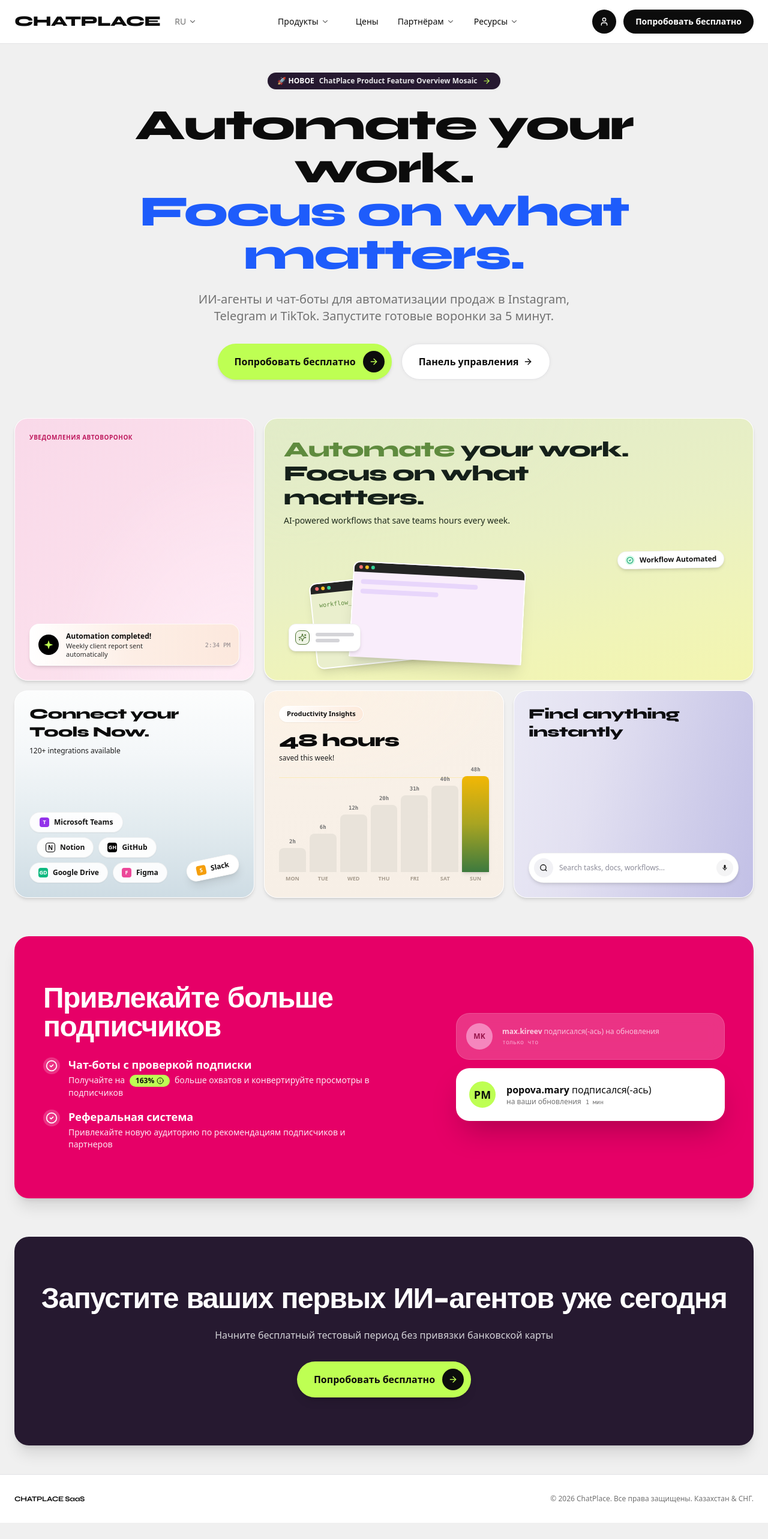
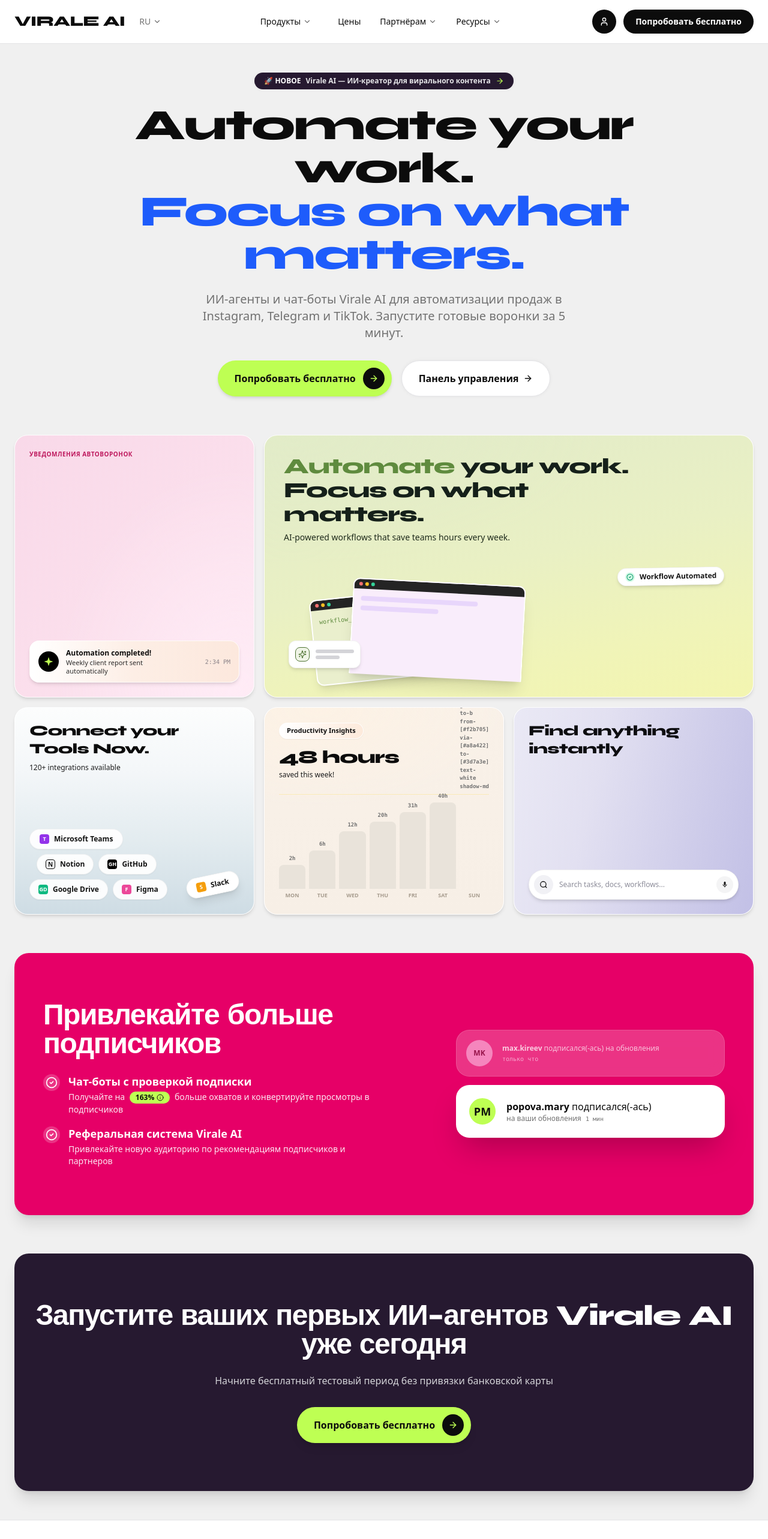
Before and after one commit to tursumetovsk-source/chatplace-saas, a Next.js app in the folder apps/web/: page / in a window 1280 px wide. Shown: the top 2566 px of the page at 60% size. Before the commit the page ends 2539 px from the top, so only its background shows below. Built offline with nearby package versions, Linux system fonts and the light colour scheme.

Commit message:
feat: rename website and company to Virale AI

```diff
--- a/apps/web/app/(dashboard)/layout.tsx
+++ b/apps/web/app/(dashboard)/layout.tsx
@@ -29,7 +29,7 @@
     { label: 'Автоматизации', href: '/automations', icon: Workflow },
     { label: 'AI-Агенты', href: '/ai-agents', icon: Sparkles },
     { label: 'Шаблоны', href: '/automations', icon: Grid },
-    { label: 'Virale', href: '/ai-agents', icon: Eye },
+    { label: 'Virale AI', href: '/ai-agents', icon: Eye },
     { label: 'Inbox', href: '/inbox', icon: MessageSquare },
     { label: 'Контакты', href: '/contacts', icon: Users },
     { label: 'CRM Сделки', href: '/crm', icon: BarChart3 },
@@ -40,14 +40,14 @@
 
   return (
     <div className="min-h-screen flex flex-col md:flex-row bg-white text-[#000000] font-body">
-      {/* Mobile Top Header (Visible on screens < 768px) */}
+      {/* Mobile Top Header */}
       <header className="md:hidden sticky top-0 z-50 bg-white border-b border-[#E7E7E7] px-4 py-3 flex items-center justify-between shadow-subtle">
         <div className="flex items-center gap-3">
           <div className="w-8 h-8 rounded-lg bg-gradient-to-tr from-sky-500 to-indigo-600 flex items-center justify-center font-bold text-white text-xs">
-            ПТ
+            VA
           </div>
           <Link href="/dashboard" className="font-display-extended font-extrabold text-lg text-[#000000]">
-            CHATPLACE
+            VIRALE AI
           </Link>
         </div>
 
@@ -59,7 +59,7 @@
         </button>
       </header>
 
-      {/* Mobile Drawer (Visible when toggled on phone) */}
+      {/* Mobile Drawer */}
       {mobileNavOpen && (
         <div className="md:hidden bg-white border-b border-[#E7E7E7] px-4 py-4 space-y-1 animate-in slide-in-from-top-2 duration-150 z-40">
           {navItems.map(item => {
@@ -85,11 +85,11 @@
         </div>
       )}
 
-      {/* Desktop Left Narrow Vertical Sidebar (Hidden on mobile <768px) */}
+      {/* Desktop Left Narrow Vertical Sidebar */}
       <aside className="hidden md:flex w-16 border-r border-[#E7E7E7] bg-white flex-col justify-between items-center py-4 sticky top-0 h-screen select-none shrink-0 z-40">
         <div className="flex flex-col items-center gap-3">
-          <div className="w-10 h-10 rounded-xl bg-gradient-to-tr from-sky-500 to-indigo-600 flex items-center justify-center font-bold text-white text-xs shadow-sm mb-2">
-            ПТ
+          <div className="w-10 h-10 rounded-xl bg-gradient-to-tr from-sky-500 to-indigo-600 flex items-center justify-center font-bold text-white text-xs shadow-sm mb-2" title="Virale AI">
+            VA
           </div>
 
           <nav className="flex flex-col items-center gap-1.5">
@@ -116,7 +116,7 @@
         </div>
 
         <div className="w-9 h-9 rounded-full bg-sky-400 text-white flex items-center justify-center font-bold text-xs shadow-sm cursor-pointer">
-          C
+          V
         </div>
       </aside>
 
@@ -149,7 +149,7 @@
 
       {/* Floating Intercom/Support Chat Widget */}
       <button
-        title="Поддержка ChatPlace"
+        title="Поддержка Virale AI"
         className="fixed bottom-16 md:bottom-6 right-4 md:right-6 w-12 h-12 md:w-14 md:h-14 rounded-full bg-[#1E5CFB] text-white flex items-center justify-center shadow-lg hover:scale-105 transition-transform z-30"
       >
         <MessageCircle className="w-5 h-5 md:w-6 md:h-6 fill-white" />
--- a/apps/web/app/layout.tsx
+++ b/apps/web/app/layout.tsx
@@ -21,8 +21,8 @@
 });
 
 export const metadata: Metadata = {
-  title: 'ChatPlace — Automate your work. Focus on what matters',
-  description: 'ИИ-агенты и чат-боты для продвижения в Instagram, Telegram и TikTok. Запустите по готовым шаблонам с телефона.'
+  title: 'Virale AI — Automate your work. Focus on what matters',
+  description: 'ИИ-агенты и чат-боты Virale AI для продвижения в Instagram, Telegram и TikTok. Запустите по готовым шаблонам с телефона.'
 };
 
 export default function RootLayout({
--- a/apps/web/app/page.tsx
+++ b/apps/web/app/page.tsx
@@ -38,7 +38,7 @@
     { name: 'Instagram', icon: Instagram, color: 'bg-pink-100 text-pink-600', href: '/automations' },
     { name: 'Telegram', icon: Send, color: 'bg-sky-100 text-sky-500', href: '/automations' },
     { name: 'TikTok', icon: Video, color: 'bg-zinc-100 text-zinc-900', href: '/automations' },
-    { name: 'Virale', icon: Eye, color: 'bg-purple-100 text-purple-600', href: '/ai-agents' },
+    { name: 'Virale AI', icon: Eye, color: 'bg-purple-100 text-purple-600', href: '/ai-agents' },
     { name: 'ИИ-менеджер', icon: Sparkles, color: 'bg-indigo-100 text-indigo-600', href: '/ai-agents' },
     { name: 'Геймификация в Instagram', icon: Trophy, color: 'bg-pink-100 text-pink-600', href: '/automations' },
     { name: 'Геймификация в Telegram', icon: Trophy, color: 'bg-sky-100 text-sky-500', href: '/automations' }
@@ -52,7 +52,7 @@
           {/* Logo & Lang */}
           <div className="flex items-center gap-4 sm:gap-6">
             <Link href="/" className="font-display-extended text-xl sm:text-2xl font-extrabold tracking-tighter text-[#0C0C0C]">
-              CHATPLACE
+              VIRALE AI
             </Link>
 
             <button className="flex items-center gap-1 text-xs sm:text-sm font-medium text-[#727272] hover:text-[#0C0C0C] transition">
@@ -188,7 +188,7 @@
         <section className="text-center max-w-4xl mx-auto space-y-6">
           <div className="inline-flex items-center gap-2 px-4 py-1.5 rounded-full bg-[#261930] text-white text-xs font-semibold shadow-subtle">
             <span>🚀 НОВОЕ</span>
-            <span className="text-zinc-200">ChatPlace Product Feature Overview Mosaic</span>
+            <span className="text-zinc-200">Virale AI — ИИ-креатор для вирального контента</span>
             <ArrowRight className="w-3.5 h-3.5 text-[#BEFF53]" />
           </div>
 
@@ -198,7 +198,7 @@
           </h1>
 
           <p className="text-base sm:text-xl text-[#727272] max-w-2xl mx-auto leading-normal">
-            ИИ-агенты и чат-боты для автоматизации продаж в Instagram, Telegram и TikTok. Запустите готовые воронки за 5 минут.
+            ИИ-агенты и чат-боты Virale AI для автоматизации продаж в Instagram, Telegram и TikTok. Запустите готовые воронки за 5 минут.
           </p>
 
           <div className="flex flex-wrap justify-center gap-4 pt-2">
@@ -222,14 +222,11 @@
           </div>
         </section>
 
-        {/* ============================================================ */}
-        {/* PRODUCT FEATURE MOSAIC (EXACT PROMPT SPECIFICATION MATCH)     */}
-        {/* ============================================================ */}
+        {/* PRODUCT FEATURE MOSAIC */}
         <section aria-label="Product feature overview" className="w-full max-w-[1374px] mx-auto">
-          {/* Responsive Mosaic Grid Layout (Desktop 3-col stage / Mobile 1-col stack) */}
           <div className="grid grid-cols-1 md:grid-cols-12 gap-5 md:gap-4 items-stretch">
 
-            {/* CARD 1 — NOTIFICATION (.notif) [Desktop: 4 cols] */}
+            {/* CARD 1 — NOTIFICATION (.notif) */}
             <div className="md:col-span-4 rounded-[22px] border-[1.6px] border-white/95 overflow-hidden shadow-md relative p-6 flex flex-col justify-between min-h-[160px] bg-[radial-gradient(120%_140%_at_92%_100%,rgba(255,236,246,0.95)_0%,rgba(255,236,246,0)_62%),linear-gradient(135deg,#f9d9e9_0%,#fbdfec_55%,#fce6f1_100%)]">
               <div className="text-[10px] font-extrabold uppercase tracking-wider text-pink-700 mb-2">
                 Уведомления автоворонок
@@ -237,13 +234,10 @@
 
               {/* Toast Stack */}
               <div className="relative w-full h-[70px]">
-                {/* Toast Ledge Behind */}
                 <div className="absolute left-[24px] right-[20px] top-[15px] h-[45px] rounded-[14px] bg-gradient-to-r from-[#e6e6e6] via-[#e6e3e2] to-[#e4cdcf] shadow-sm opacity-75" />
 
-                {/* Main Toast Card */}
                 <div className="absolute inset-0 h-[70px] rounded-[16px] bg-gradient-to-r from-white via-[#fdeee5] to-[#fce8dd] shadow-md flex items-center justify-between px-3.5 gap-3 border border-white/80">
                   <div className="flex items-center gap-3">
-                    {/* Sparkle SVG Icon */}
                     <div className="w-[34px] h-[34px] rounded-full bg-black flex items-center justify-center shrink-0">
                       <svg width="18" height="18" viewBox="0 0 24 24" fill="none">
                         <path d="M12 2L14.5 9.5L22 12L14.5 14.5L12 22L9.5 14.5L2 12L9.5 9.5L12 2Z" fill="#BEFF53" />
@@ -259,7 +253,7 @@
               </div>
             </div>
 
-            {/* CARD 3 — AUTOMATE YOUR WORK (.automate) HERO CENTER [Desktop: 8 cols] */}
+            {/* CARD 3 — AUTOMATE YOUR WORK (.automate) HERO CENTER */}
             <div className="md:col-span-8 rounded-[22px] border-[1.6px] border-white/95 overflow-hidden shadow-md relative p-6 sm:p-8 min-h-[300px] bg-[radial-gradient(90%_70%_at_6%_0%,rgba(226,236,200,0.9)_0%,rgba(226,236,200,0)_70%),linear-gradient(168deg,#e2ebc9_0%,#e9f0c4_48%,#f0f4b8_78%,#f3f5b0_100%)] flex flex-col justify-between">
               <div className="z-10 space-y-2 max-w-xl">
                 <h2 className="font-display-extended text-2xl sm:text-4xl font-extrabold text-[#15201a] leading-tight">
@@ -271,9 +265,7 @@
                 </p>
               </div>
 
-              {/* Splayed OS Windows & AI Badges Illustration */}
               <div className="mt-8 relative h-48 w-full flex items-center justify-center sm:justify-end">
-                {/* Back Window (-7deg lean) */}
                 <div className="absolute left-4 sm:left-12 bottom-0 w-64 sm:w-72 h-36 rounded-xl border-2 border-white bg-[#eaefcd] shadow-lg transform -rotate-6 overflow-hidden">
                   <div className="h-4 bg-[#242424] px-2 flex items-center gap-1">
                     <span className="w-1.5 h-1.5 rounded-full bg-red-400" />
@@ -283,7 +275,6 @@
                   <div className="p-3 text-[10px] font-mono text-[#5f8b3e]">workflow_trigger.js</div>
                 </div>
 
-                {/* Front Window (+4.2deg splay) */}
                 <div className="absolute left-12 sm:left-28 bottom-0 w-64 sm:w-72 h-40 rounded-t-xl border-2 border-white border-b-0 bg-[#f9edfb] shadow-xl transform rotate-3 overflow-hidden z-10">
                   <div className="h-4 bg-[#242424] px-2 flex items-center gap-1">
                     <span className="w-1.5 h-1.5 rounded-full bg-red-400" />
@@ -296,7 +287,6 @@
                   </div>
                 </div>
 
-                {/* "Workflow Automated" Pill */}
                 <div className="absolute right-4 top-2 px-3 py-1.5 rounded-full bg-white shadow-md border border-black/5 flex items-center gap-2 z-20 transform -rotate-1">
                   <div className="w-4 h-4 rounded-full bg-emerald-100 flex items-center justify-center">
                     <CheckCircle2 className="w-3 h-3 text-emerald-600" />
@@ -304,7 +294,6 @@
                   <span className="text-xs font-bold text-[#151515]">Workflow Automated</span>
                 </div>
 
-                {/* AI Sparkle Card */}
                 <div className="absolute left-2 bottom-4 p-2.5 rounded-xl bg-white shadow-md border border-black/5 flex items-center gap-2.5 z-20">
                   <div className="w-6 h-6 rounded-lg bg-[#eff4e6] flex items-center justify-center border border-[#4f7433]">
                     <Sparkles className="w-3.5 h-3.5 text-[#4f7433]" />
@@ -317,7 +306,7 @@
               </div>
             </div>
 
-            {/* CARD 2 — CONNECT YOUR TOOLS (.connect) [Desktop: 4 cols] */}
+            {/* CARD 2 — CONNECT YOUR TOOLS (.connect) */}
             <div className="md:col-span-4 rounded-[22px] border-[1.6px] border-white/95 overflow-hidden shadow-md relative p-6 bg-[linear-gradient(180deg,#fcfdfd_0%,#f4f7f9_30%,#e2ebef_66%,#cedce4_100%)] flex flex-col justify-between min-h-[300px]">
               <div>
                 <h2 className="font-display-extended text-2xl font-extrabold text-[#0c0c0c] leading-tight">
@@ -328,9 +317,7 @@
                 </p>
               </div>
 
-              {/* Integration Chips Floating Container */}
               <div className="mt-8 space-y-2 relative">
-                {/* Row 1 */}
                 <div className="flex items-center gap-2">
                   <div className="px-4 py-2 rounded-full bg-white/90 backdrop-blur-md shadow-sm border border-black/5 flex items-center gap-2 text-xs font-semibold text-[#131313]">
                     <div className="w-4 h-4 rounded bg-purple-600 text-white text-[9px] font-bold flex items-center justify-center">T</div>
@@ -338,7 +325,6 @@
                   </div>
                 </div>
 
-                {/* Row 2 */}
                 <div className="flex items-center gap-2 pl-3">
                   <div className="px-3.5 py-2 rounded-full bg-white/90 backdrop-blur-md shadow-sm border border-black/5 flex items-center gap-2 text-xs font-semibold text-[#131313]">
                     <div className="w-4 h-4 rounded border border-black flex items-center justify-center font-bold text-[10px]">N</div>
@@ -350,7 +336,6 @@
                   </div>
                 </div>
 
-                {/* Row 3 */}
                 <div className="flex items-center gap-2">
                   <div className="px-3.5 py-2 rounded-full bg-white/90 backdrop-blur-md shadow-sm border border-black/5 flex items-center gap-2 text-xs font-semibold text-[#131313]">
                     <div className="w-4 h-4 rounded bg-emerald-500 text-white text-[9px] font-bold flex items-center justify-center">GD</div>
@@ -362,7 +347,6 @@
                   </div>
                 </div>
 
-                {/* Floating Tilted Slack Chip (-20deg) */}
                 <div className="absolute right-0 bottom-2 px-4 py-2 rounded-full bg-white shadow-lg border border-black/5 flex items-center gap-2 text-xs font-extrabold text-[#131313] transform -rotate-12 z-20">
                   <div className="w-4 h-4 rounded bg-amber-500 text-white text-[9px] font-bold flex items-center justify-center">S</div>
                   <span>Slack</span>
@@ -370,7 +354,7 @@
               </div>
             </div>
 
-            {/* CARD 4 — PRODUCTIVITY INSIGHTS (.insights) [Desktop: 4 cols] */}
+            {/* CARD 4 — PRODUCTIVITY INSIGHTS (.insights) */}
             <div className="md:col-span-4 rounded-[22px] border-[1.6px] border-white/95 overflow-hidden shadow-md relative p-6 bg-[radial-gradient(115%_70%_at_22%_0%,#fdf2e5_0%,rgba(253,242,229,0)_68%),linear-gradient(180deg,#f9f1e8_0%,#f7efe6_100%)] flex flex-col justify-between min-h-[300px]">
               <div>
                 <div className="inline-block px-3 py-1 rounded-full bg-gradient-to-r from-white to-[#fdeadb] border border-white/90 shadow-sm text-[11px] font-bold text-[#111] mb-3">
@@ -384,7 +368,6 @@
                 </p>
               </div>
 
-              {/* 7 Ascending Bar Chart Columns (MON to SUN) */}
               <div className="mt-6 flex items-end justify-between gap-1.5 h-44 pt-4 border-t border-amber-200/50">
                 {[
                   { day: 'MON', h: 'h-10', label: '2h', bg: 'bg-[#e9e3da]' },
@@ -393,7 +376,7 @@
                   { day: 'THU', h: 'h-28', label: '20h', bg: 'bg-[#e9e3da]' },
                   { day: 'FRI', h: 'h-32', label: '31h', bg: 'bg-[#e9e3da]' },
                   { day: 'SAT', h: 'h-36', label: '40h', bg: 'bg-[#e9e3da]' },
-                  { day: 'SUN', h: 'h-40', label: '48h', bg: 'bg-gradient-to-b from-[#f2b705] via-[#a8a422] to-[#3d7a3e] text-white shadow-md' }
+                  { day: 'SUN', h: 'h-40', label: 'bg-gradient-to-b from-[#f2b705] via-[#a8a422] to-[#3d7a3e] text-white shadow-md' }
                 ].map((col, i) => (
                   <div key={i} className="flex-1 flex flex-col items-center gap-1">
                     <span className="text-[9px] font-bold text-[#727272] font-mono">{col.label}</span>
@@ -404,13 +387,12 @@
               </div>
             </div>
 
-            {/* CARD 5 — SEARCH (.search) [Desktop: 4 cols] */}
+            {/* CARD 5 — SEARCH (.search) */}
             <div className="md:col-span-4 rounded-[22px] border-[1.6px] border-white/95 overflow-hidden shadow-md relative p-6 bg-[linear-gradient(103deg,#eae9f5_0%,#e2e0f1_34%,#cfcdea_72%,#c2c0e6_100%)] flex flex-col justify-between min-h-[160px]">
               <h2 className="font-display-extended text-2xl font-extrabold text-[#0d0d10] leading-tight">
                 Find anything<br />instantly
               </h2>
 
-              {/* White Pill Search Bar */}
               <div className="mt-4 w-full p-2 rounded-full bg-white shadow-md border border-black/5 flex items-center justify-between gap-3">
                 <div className="flex items-center gap-2.5 flex-1 min-w-0">
                   <div className="w-8 h-8 rounded-full bg-[#f1f1f5] flex items-center justify-center shrink-0">
@@ -426,7 +408,6 @@
                     className="w-full text-xs text-[#8c8c99] bg-transparent focus:outline-none cursor-pointer truncate font-sans"
                   />
                 </div>
-                {/* Mic SVG */}
                 <div className="w-7 h-7 rounded-full bg-zinc-100 flex items-center justify-center shrink-0">
                   <svg width="12" height="14" viewBox="0 0 24 24" fill="#141414">
                     <path d="M12 14c1.66 0 3-1.34 3-3V5c0-1.66-1.34-3-3-3S9 3.34 9 5v6c0 1.66 1.34 3 3 3z" />
@@ -442,7 +423,6 @@
         {/* VIBRANT MAGENTA SUBSCRIBER GROWTH SECTION */}
         <section className="relative bg-[#E60067] text-white rounded-[24px] overflow-hidden py-16 sm:py-20 px-6 sm:px-12 shadow-xl">
           <div className="max-w-[1440px] mx-auto grid lg:grid-cols-2 gap-12 items-center">
-            {/* Left Copy */}
             <div className="space-y-6">
               <h2 className="font-display-extended text-3xl sm:text-5xl font-extrabold text-white tracking-tight leading-[1.05]">
                 Привлекайте больше подписчиков
@@ -473,7 +453,7 @@
                   </div>
                   <div>
                     <h3 className="text-base sm:text-lg font-bold text-white mb-0.5">
-                      Реферальная система
+                      Реферальная система Virale AI
                     </h3>
                     <p className="text-xs sm:text-sm text-pink-100 leading-relaxed">
                       Привлекайте новую аудиторию по рекомендациям подписчиков и партнеров
@@ -483,7 +463,6 @@
               </div>
             </div>
 
-            {/* Right Side Floating Notification Cards Stack */}
             <div className="relative flex flex-col gap-3.5 items-center lg:items-end">
               <div className="w-full max-w-md p-4 rounded-[22px] bg-white/25 backdrop-blur-md border border-white/20 text-white flex items-center gap-4 opacity-80 shadow-subtle">
                 <div className="w-11 h-11 rounded-full bg-pink-300 flex items-center justify-center font-bold text-pink-900 text-xs">
@@ -516,7 +495,7 @@
         <section className="bg-[#261930] text-white py-16 sm:py-20 px-6 rounded-[24px] shadow-xl">
           <div className="max-w-[1440px] mx-auto text-center space-y-6">
             <h2 className="font-display-extended text-2xl sm:text-5xl font-extrabold text-white tracking-tight">
-              Запустите ваших первых ИИ-агентов уже сегодня
+              Запустите ваших первых ИИ-агентов Virale AI уже сегодня
             </h2>
             <p className="text-zinc-300 max-w-xl mx-auto text-xs sm:text-base">
               Начните бесплатный тестовый период без привязки банковской карты
@@ -539,8 +518,8 @@
       {/* Footer */}
       <footer className="border-t border-zinc-200 bg-white px-6 py-8 text-center text-xs text-[#727272]">
         <div className="max-w-[1440px] mx-auto flex flex-col sm:flex-row items-center justify-between gap-4">
-          <span className="font-display-extended font-bold text-[#0C0C0C]">CHATPLACE SaaS</span>
-          <span>© 2026 ChatPlace. Все права защищены. Казахстан & СНГ.</span>
+          <span className="font-display-extended font-bold text-[#0C0C0C]">VIRALE AI SaaS</span>
+          <span>© 2026 Virale AI. Все права защищены. Казахстан & СНГ.</span>
         </div>
       </footer>
 
```
Also changed, not shown: apps/web/app/(dashboard)/dashboard/page.tsx (+10 -17 lines).
